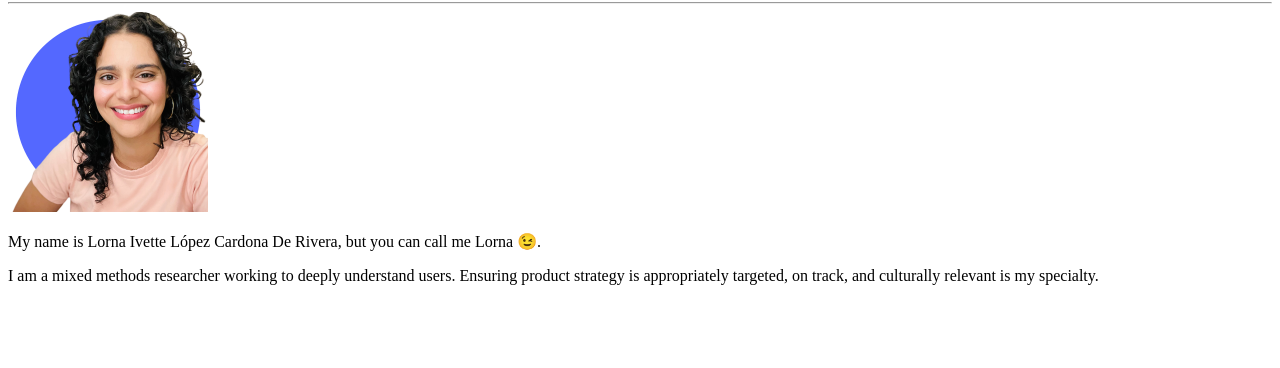
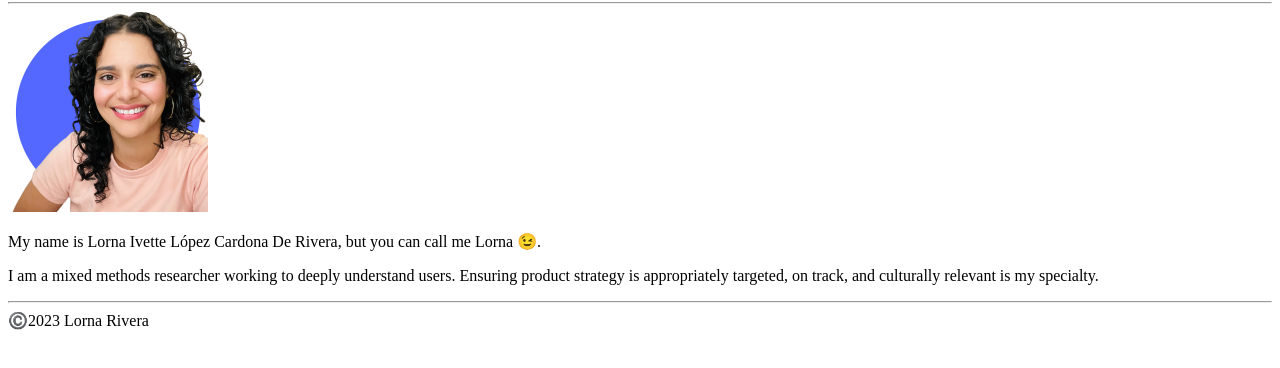
Before and after one commit to riveraresearch/html-resume, a plain HTML site: page About.html in a window 1280 px wide. Shown: the part 116-484 px from the top of the page. Drawn offline with Linux system fonts and the light colour scheme.

Commit message:
Update About.html

```diff
--- a/About.html
+++ b/About.html
@@ -12,6 +12,8 @@
             <img src="./Assets/1 small.png" height="200"/>
             <p>My name is Lorna Ivette López Cardona De Rivera, but you can call me Lorna 😉.</p>
             <p>I am a mixed methods researcher working to deeply understand users. Ensuring product strategy is appropriately targeted, on track, and culturally relevant is my specialty.</p>
+         <hr/>
+        <footer>©️2023 Lorna Rivera</footer>
         </body>
     </head>
 </html>
```
